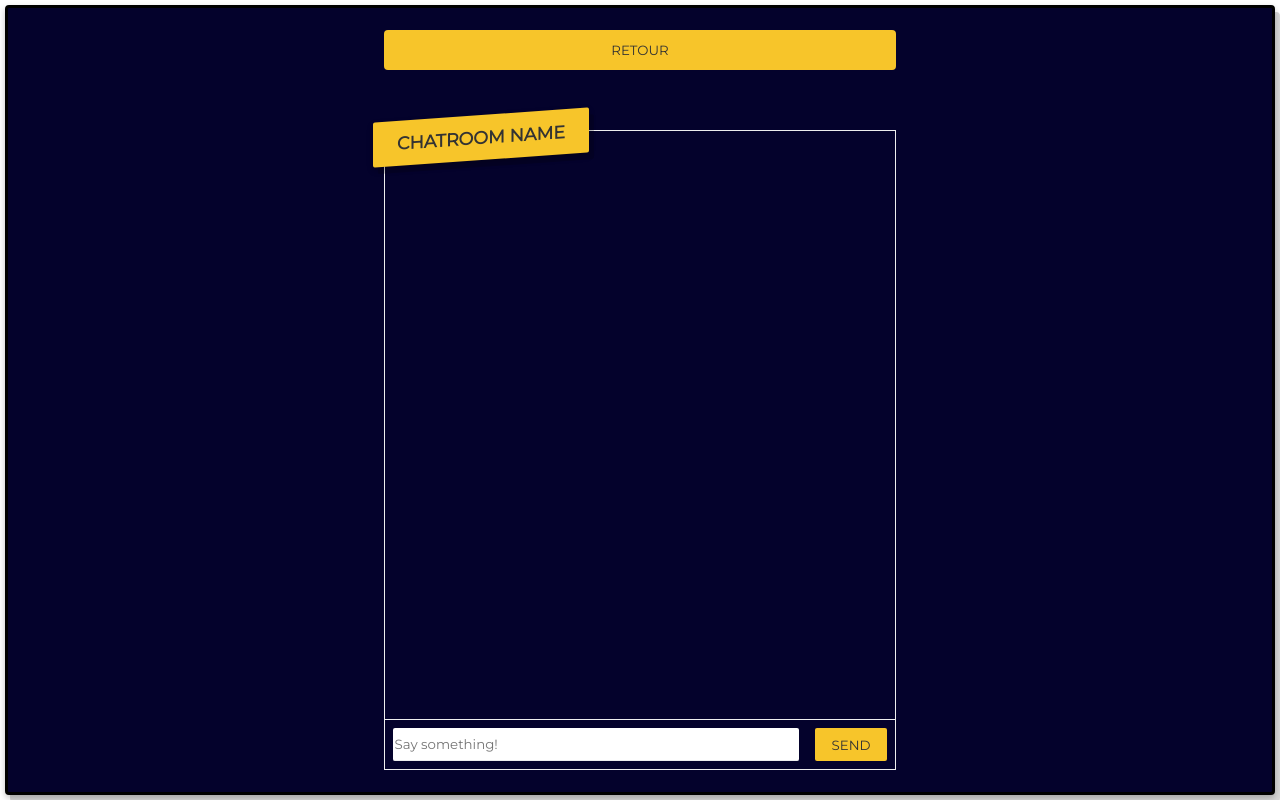
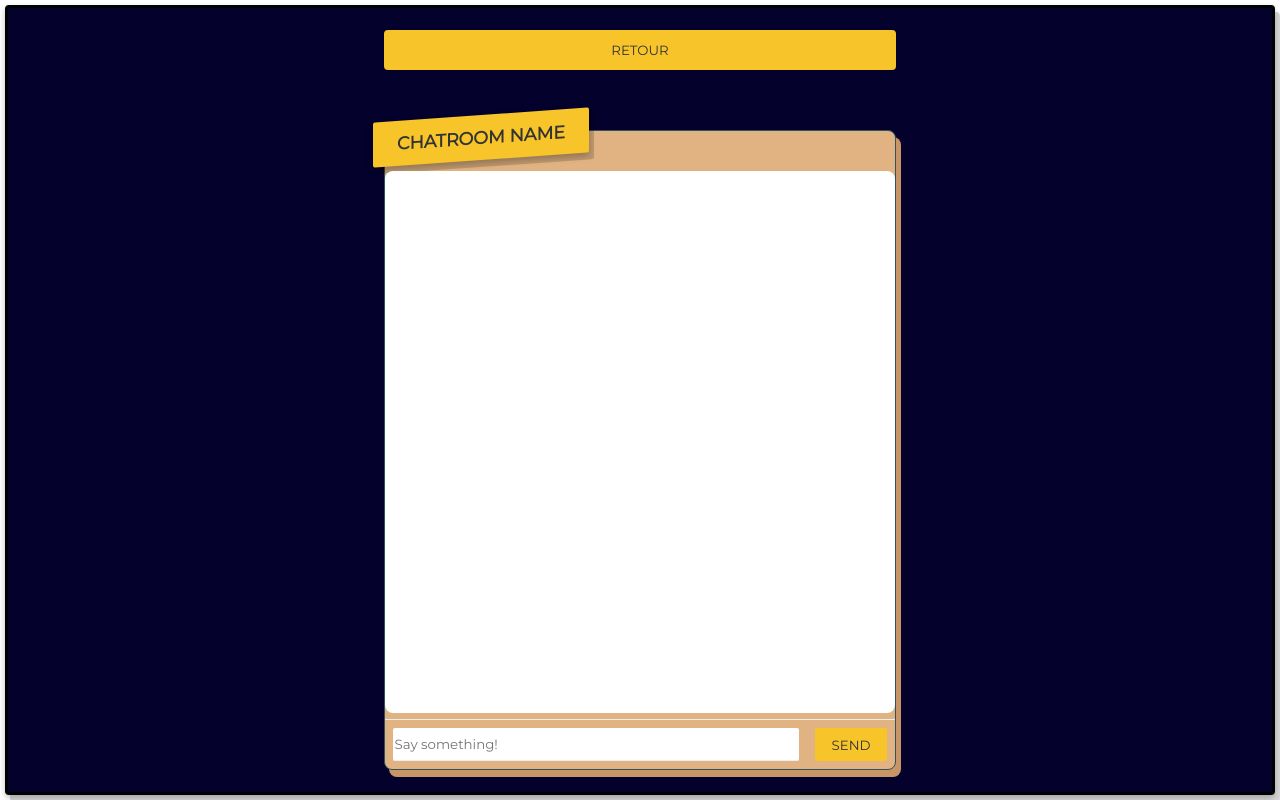
Before and after one commit to mah-pro/chat-app-front, a React (Create React App) app: page /chatroom/1 in a window 1280 px wide. Built offline with nearby package versions, Linux system fonts and the light colour scheme.

Commit message:
Update chatroom.css

```diff
--- a/src/styles/chatroom.css
+++ b/src/styles/chatroom.css
@@ -8,14 +8,19 @@ margin: -8px;
 }
 
 .chatroomSection {
+background-color: #e1b382;
+box-shadow:  5px 7px #c89666;
+border-radius: 8px;
 width: 40vw;
 height: 80vh;
 margin: auto;
-border: 1px solid #eee;
+border: 1px solid #2d545e;
 position: relative;
 }
 
 .chatroomContent {
+    background-color: white;
+    border-radius: 8px;
 position: absolute;
 top: 2.5rem;
 left: 0;
```
